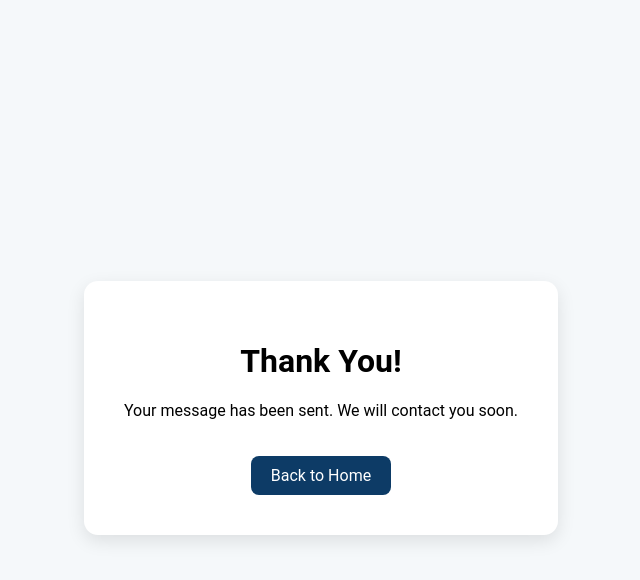
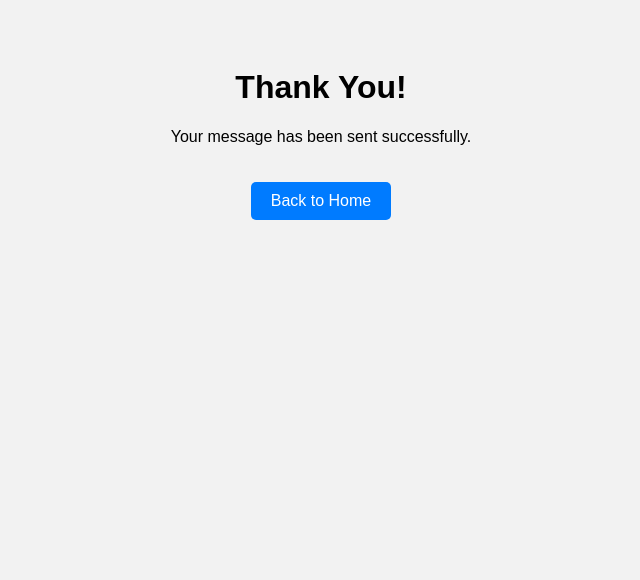
Before and after one commit to divineworld1590/divine-cleaningservices, a plain HTML site: page thankyou.html in a window 1280 px wide. Shown: the whole page, without its empty margins (319-959 px from the left). Drawn offline with Linux system fonts and the light colour scheme.

Commit message:
Update thankyou.html

```diff
--- a/thankyou.html
+++ b/thankyou.html
@@ -1,40 +1,31 @@
 <!DOCTYPE html>
-<html lang="en">
+<html>
 <head>
-<meta charset="UTF-8">
 <title>Thank You</title>
 <style>
     body {
-    font-family: 'Roboto', sans-serif;
-    background:#f5f8fa;
-    display:flex;
-    justify-content:center;
-    align-items:center;
-    height:100vh;
-    text-align:center;
-  }
-  .box {
-    background:white;
-    padding:40px;
-    border-radius:14px;
-    box-shadow:0 6px 18px rgba(0,0,0,0.1);
+        font-family: Arial, sans-serif;
+        background: #f2f2f2;
+        padding: 40px;
+        text-align: center;
     }
     a {
-    display:inline-block;
-    margin-top:20px;
-    padding:10px 20px;
-    background:#0d3b66;
-    color:#fff;
-    text-decoration:none;
-    border-radius:8px;
+        display: inline-block;
+        margin-top: 20px;
+        padding: 10px 20px;
+        background: #007bff;
+        color: white;
+        text-decoration: none;
+        border-radius: 5px;
     }
 </style>
 </head>
 <body>
-<div class="box">
+
 <h1>Thank You!</h1>
-  <p>Your message has been sent. We will contact you soon.</p>
+<p>Your message has been sent successfully.</p>
+
 <a href="index.html">Back to Home</a>
-</div>
+
 </body>
 </html>
```
Lines whose indentation alone changed are shown as unchanged.
